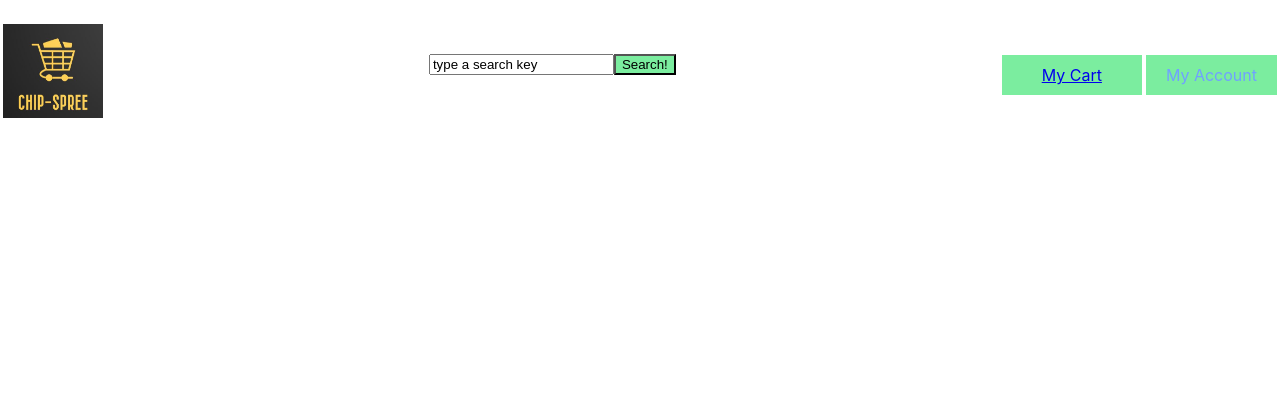
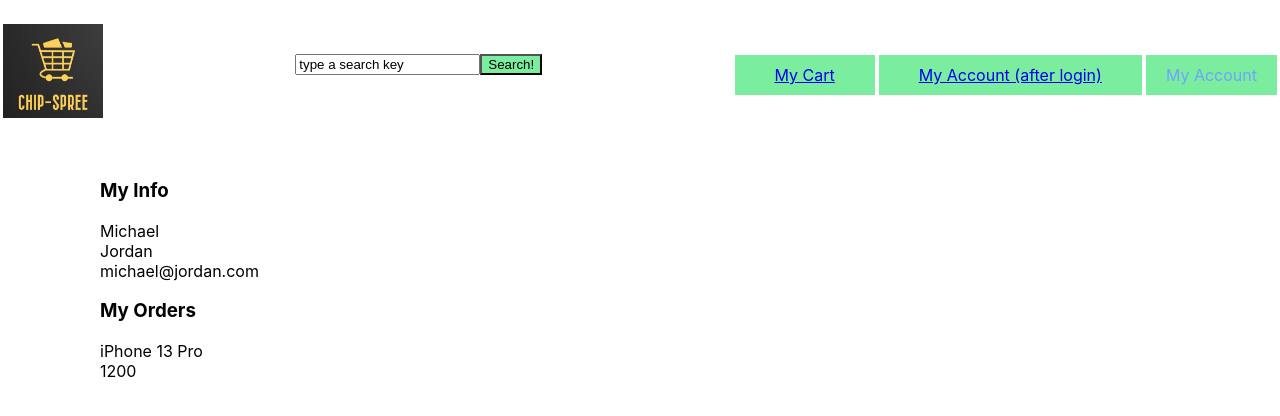
Before and after one commit to Snafkin547/Spree, a React (Create React App) app in the folder project/frontend/: page /MyAccountPage in a window 1280 px wide. Shown: the top 416 px of the page. Built offline with nearby package versions, Linux system fonts and the light colour scheme.

Commit message:
changed code to be consistent in style to previous styling

```diff
--- a/project/frontend/src/App.js
+++ b/project/frontend/src/App.js
@@ -6,6 +6,8 @@ import Cart from './pages/Cart';
 import Header from './components/Header';
 import Search from './pages/Search';
 import CheckoutForm from './pages/Checkout';
+import MyAccountPage from './pages/MyAccountPage';
+
 
 function App() {
     return (
@@ -25,6 +27,10 @@ function App() {
             <Route path="/checkout">
               <CheckoutForm />
             </Route>
+            <Route path="/MyAccountPage">
+              <MyAccountPage/>
+            </Route>
+
           </Switch>
         </BrowserRouter>
       </div>
--- a/project/frontend/src/components/Header.css
+++ b/project/frontend/src/components/Header.css
@@ -1,3 +1,5 @@
+
+
 .add_to_cart{
     width: 100px;
     font-size: 20px;
@@ -14,7 +16,3 @@
     width: 100%;
     margin: 0 auto;
 }
-
-li {
-    list-style: none;
-}
--- a/project/frontend/src/components/Header.js
+++ b/project/frontend/src/components/Header.js
@@ -1,9 +1,20 @@
 import React, { Component } from 'react';
 import { Link } from 'react-router-dom';
 import Cart from './Cart';
+import MyAccountPage from './MyAccountPage';
 import './Header.css';
 import SearchBar from './Search';
 import TheAccount from './TheAccount.js';
+import { NavLink } from "react-router-dom";
+
+
+<NavLink
+    to="/MyAccountPage"
+activeStyle={{
+background:'red',
+color:'white'
+}}>
+</NavLink>
 
 class Header extends Component {
   render() {
@@ -21,6 +32,7 @@ class Header extends Component {
                   </td>
                   <td class="search__bar"><SearchBar/></td>
                   <td class="cart"><Cart /></td>
+                  <td class="myaccountpage"><MyAccountPage/></td>
                   <td class="account"><TheAccount /></td>
                   </tr>
                 </tbody>
--- /dev/null
+++ b/project/frontend/src/components/Layout.js
@@ -0,0 +1,9 @@
+import styles from './Layout.module.css';
+
+export default function Layout({children}) {
+    return (
+        <div className={styles.container}>
+            {children}
+        </div>
+    );
+}
--- /dev/null
+++ b/project/frontend/src/components/Layout.module.css
@@ -0,0 +1,7 @@
+.container {
+    padding-right: 100px;
+    padding-left: 100px;
+    padding-top: 10px;
+    color: black;
+
+}
--- /dev/null
+++ b/project/frontend/src/components/MyAccountPage.css
@@ -0,0 +1,6 @@
+.account-page {
+    white-space: nowrap;
+    background-color: #7bed9f;
+    text-align: center;
+    padding: 10px 40px;
+}
--- /dev/null
+++ b/project/frontend/src/components/MyAccountPage.js
@@ -0,0 +1,15 @@
+import React, { Component } from 'react';
+import { Link } from 'react-router-dom';
+import './MyAccountPage.css';
+
+class MyAccountPage extends Component {
+  render() {
+    return (
+      <ul className="account-page">
+        <Link to='/MyAccountPage'>My Account (after login)</Link>
+      </ul>
+    );
+  }
+}
+
+export default MyAccountPage;
--- /dev/null
+++ b/project/frontend/src/components/OrderHistory.js
@@ -0,0 +1,16 @@
+export default function OrderHistory(props) {
+
+
+    const {
+        itemName="",
+        itemPrice=0,
+    } = props;
+
+    return (
+        <div>
+            <h3>My Orders</h3>
+            <div>{itemName}</div>
+            <div>{itemPrice}</div>
+        </div>
+    );
+}
--- /dev/null
+++ b/project/frontend/src/components/UserProfile.js
@@ -0,0 +1,16 @@
+export default function UserProfile(props) {
+    const {
+        firstName,
+        lastName,
+        email
+    } = props;
+
+    return (
+        <div>
+            <h3>My Info</h3>
+            <div>{firstName}</div>
+            <div>{lastName}</div>
+            <div>{email}</div>
+        </div>
+    );
+}
--- /dev/null
+++ b/project/frontend/src/pages/MyAccountPage.js
@@ -0,0 +1,27 @@
+import UserProfile from '../components/UserProfile';
+import OrderHistory from '../components/OrderHistory';
+import Layout from '../components/Layout';
+
+
+
+export default function MyAccountPage() {
+    return (
+
+        <Layout>
+            <div>
+                <UserProfile
+                    firstName="Michael"
+                    lastName="Jordan"
+                    email="michael@jordan.com"
+                />
+            </div>
+            <div>
+                <OrderHistory
+                    itemName="iPhone 13 Pro"
+                    itemPrice="1200"
+                />
+            </div>
+       </Layout>
+
+    );
+}
```
